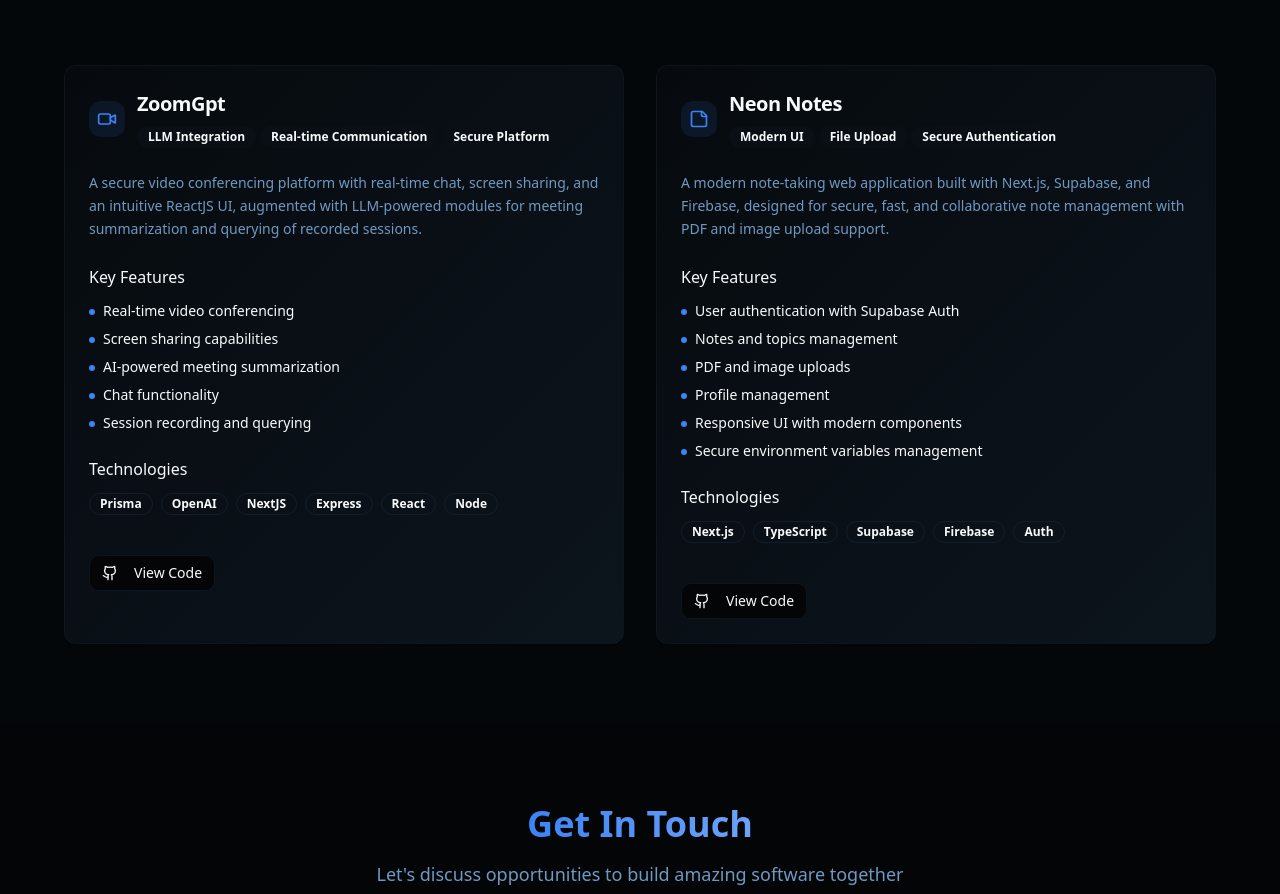
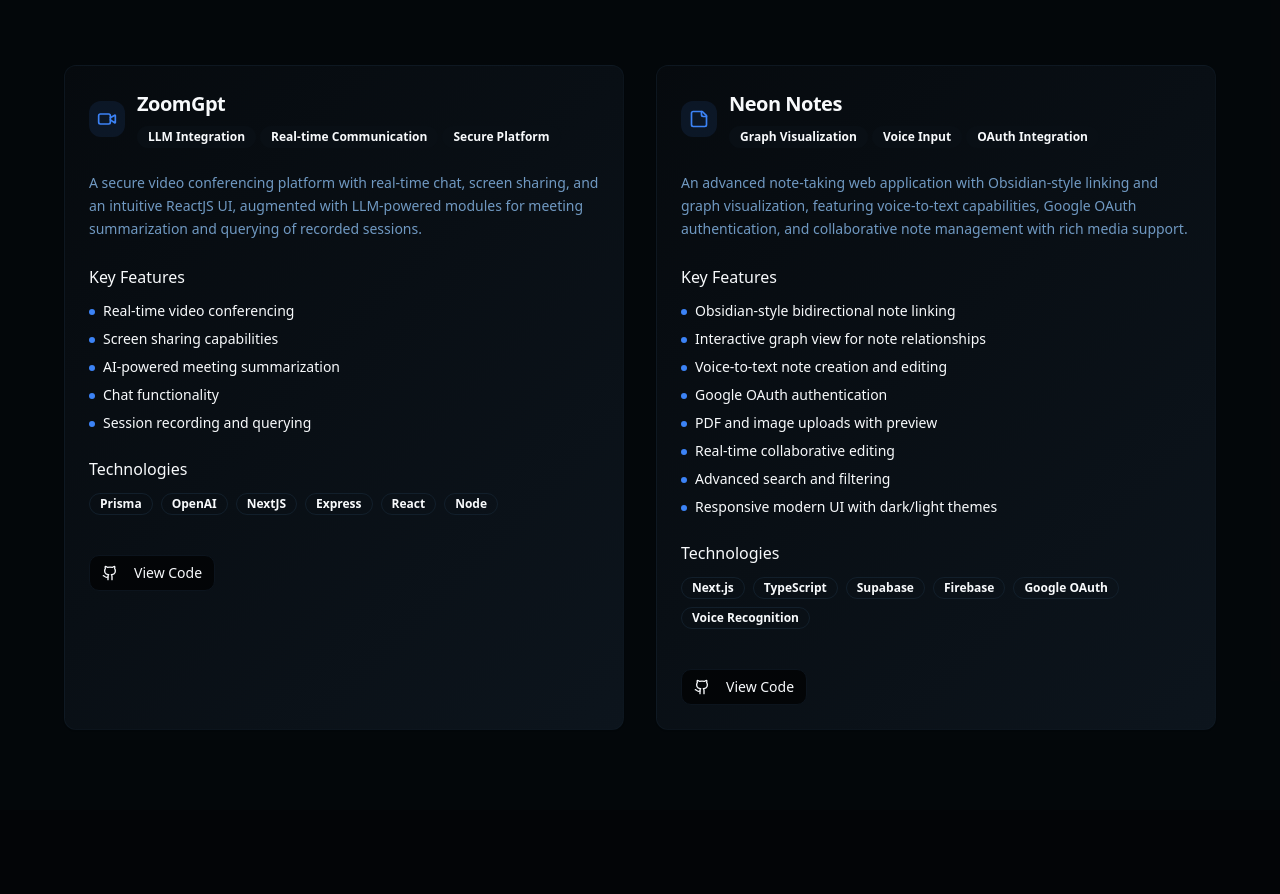
Before and after one commit to ajay47k/portfolio, a React (Vite) app: page / in a window 1280 px wide. Shown: the part 4146-5040 px from the top of the page. Built offline with nearby package versions, Linux system fonts and the light colour scheme.

Commit message:
Update Neon Notes features

```diff
--- a/src/components/Portfolio/Projects.tsx
+++ b/src/components/Portfolio/Projects.tsx
@@ -20,18 +20,20 @@ const projects = [
   },
   {
     title: "Neon Notes",
-    description: "A modern note-taking web application built with Next.js, Supabase, and Firebase, designed for secure, fast, and collaborative note management with PDF and image upload support.",
-    technologies: ["Next.js", "TypeScript", "Supabase", "Firebase", "Auth"],
+    description: "An advanced note-taking web application with Obsidian-style linking and graph visualization, featuring voice-to-text capabilities, Google OAuth authentication, and collaborative note management with rich media support.",
+    technologies: ["Next.js", "TypeScript", "Supabase", "Firebase", "Google OAuth", "Voice Recognition"],
     github: "https://github.com/ajay47k/neon-notes",
     features: [
-      "User authentication with Supabase Auth",
-      "Notes and topics management",
-      "PDF and image uploads",
-      "Profile management",
-      "Responsive UI with modern components",
-      "Secure environment variables management"
+      "Obsidian-style bidirectional note linking",
+      "Interactive graph view for note relationships",
+      "Voice-to-text note creation and editing",
+      "Google OAuth authentication",
+      "PDF and image uploads with preview",
+      "Real-time collaborative editing",
+      "Advanced search and filtering",
+      "Responsive modern UI with dark/light themes"
     ],
-    highlights: ["Modern UI", "File Upload", "Secure Authentication"]
+    highlights: ["Graph Visualization", "Voice Input", "OAuth Integration"]
   }
 ];
 
```
